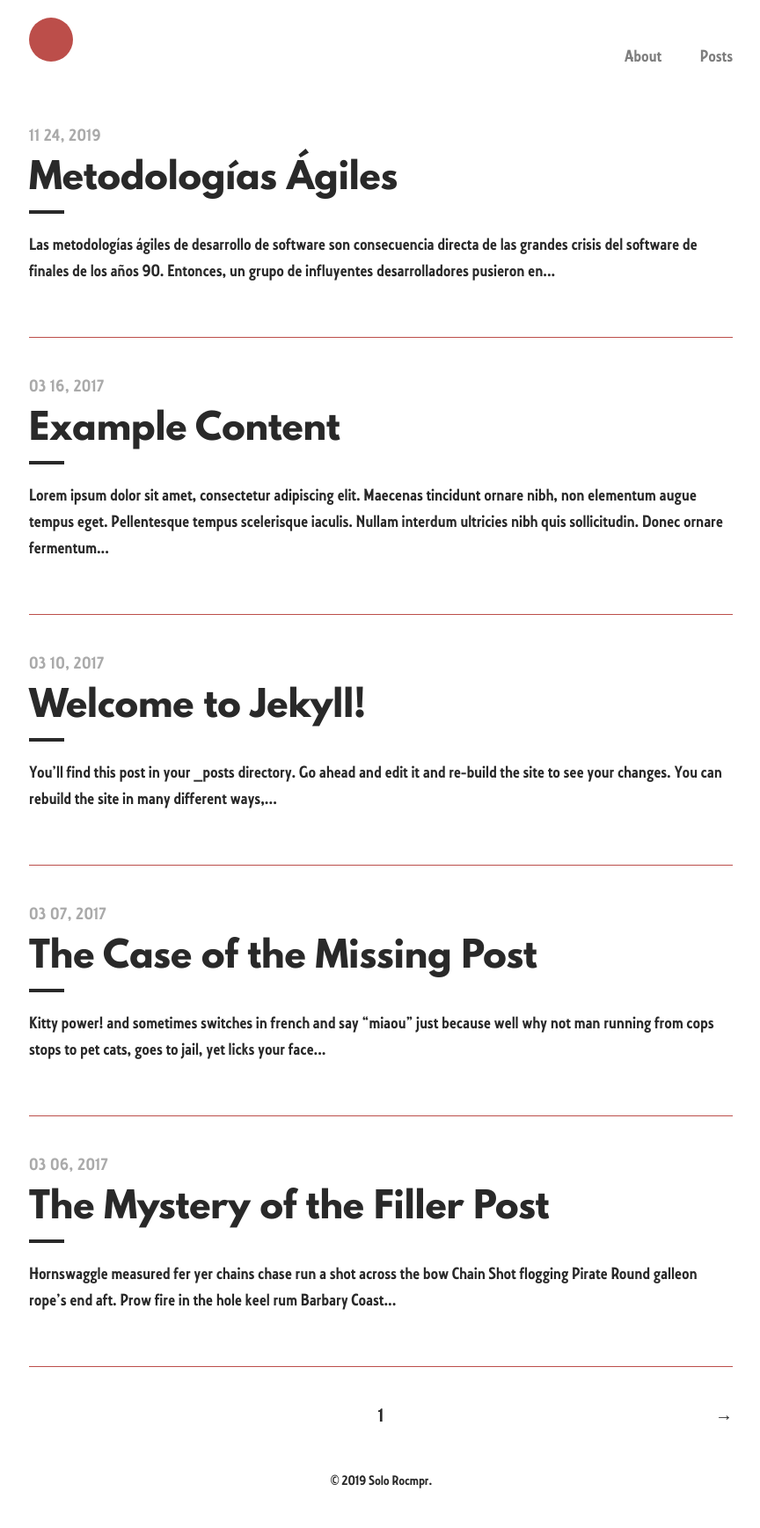
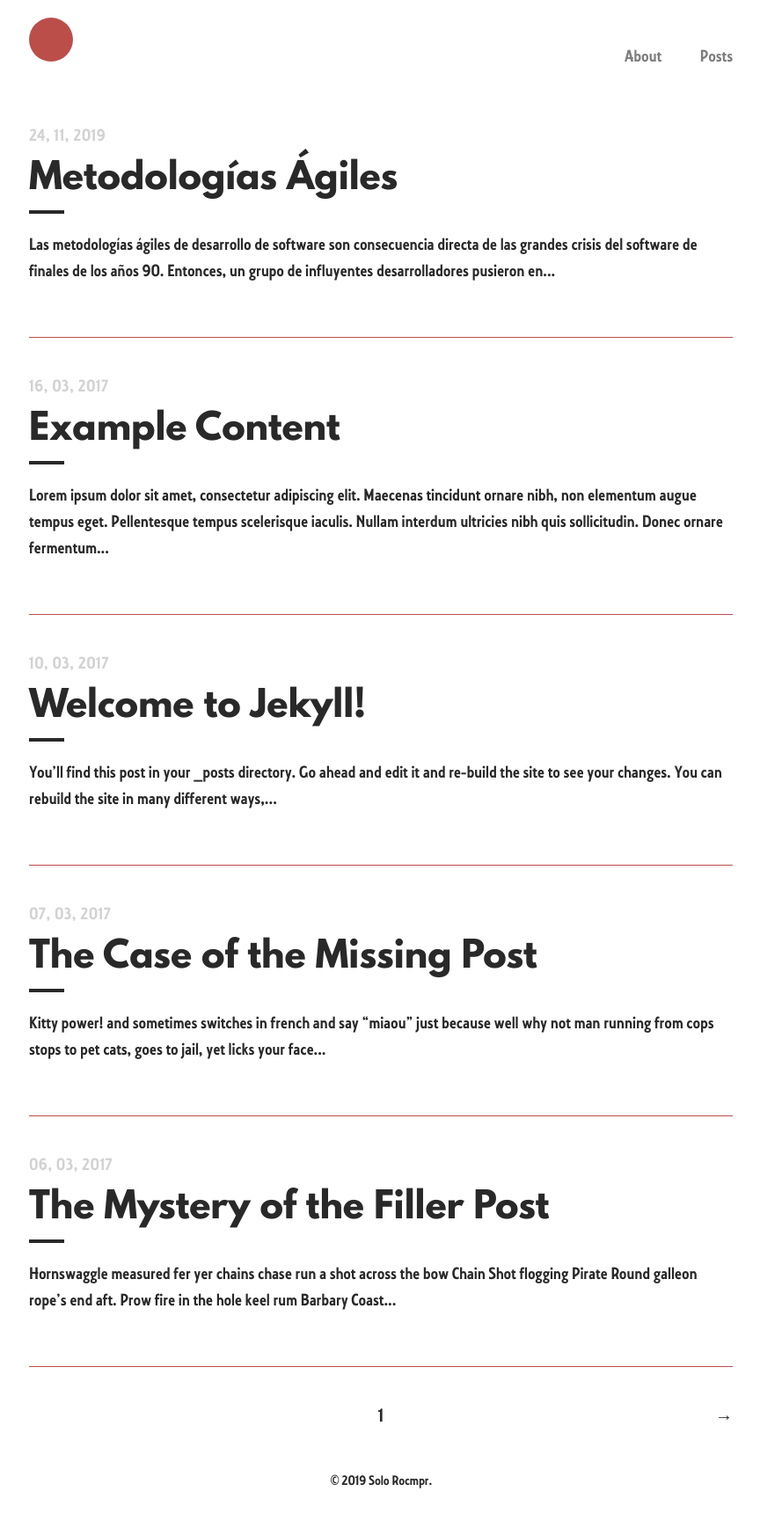
Before and after one commit to Rocmpr/blog, a Jekyll site: the page built from index.html, in a window 1280 px wide. Shown: the whole page at 88% size, without its empty margins (207-1071 px from the left). Built offline with Jekyll 4.4.1, drawn with Linux system fonts in a browser that asks for light colours; the list of posts is cut into pages by our own code.

Commit message:
Date Time on Post

```diff
--- a/_layouts/home.html
+++ b/_layouts/home.html
@@ -6,7 +6,7 @@ layout: default
   {% for post in paginator.posts %}
     <a href="{{ post.url | prepend: site.baseurl }}" class="catalogue-item">
       <div>
-        <time datetime="{{ post.date }}" class="catalogue-time">{{ post.date | date: "%m %d, %Y" }}</time>
+        <time datetime="{{ post.date }}" class="catalogue-time">{{ post.date | date: " %d, %m, %Y" }}</time>
         <h1 class="catalogue-title">{{ post.title }}</h1>
         <div class="catalogue-line"></div>
 
--- a/_sass/tale/_variables.scss
+++ b/_sass/tale/_variables.scss
@@ -1,7 +1,7 @@
 // Colors
 $default-color: #292929;
 $default-shade: #292929;
-$default-tint: #aaa;
+$default-tint: #d2d2d2;
 $grey-1: #979797;
 $grey-2: #bc4e4a;
 $grey-3: #f9f9f9;
```
